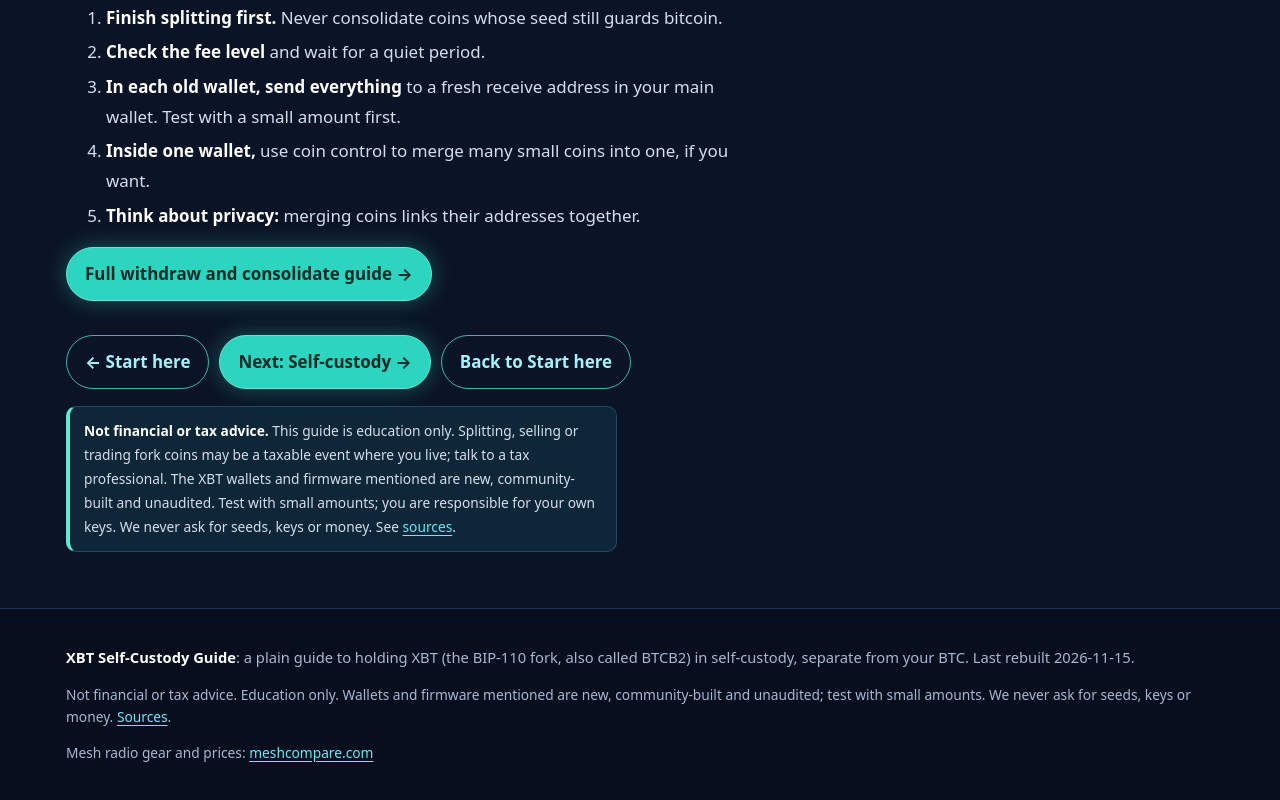
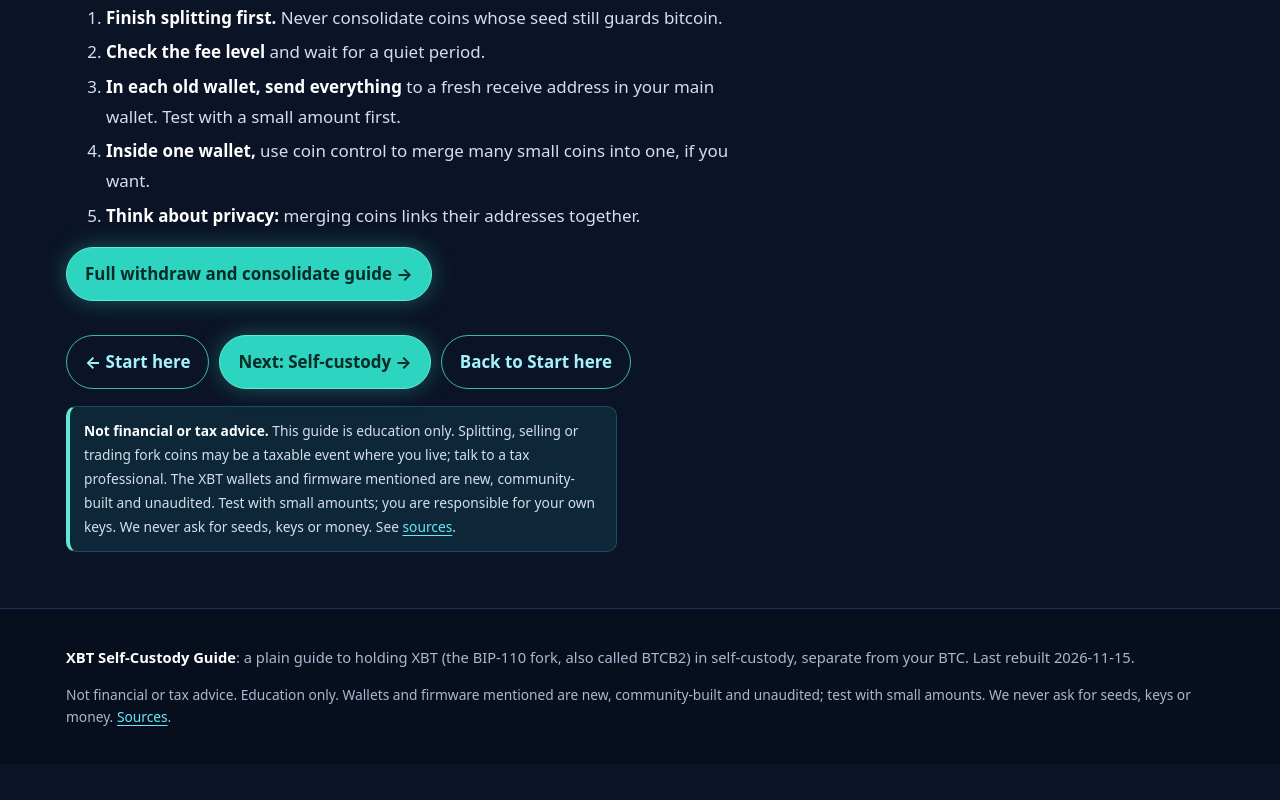
Before and after one commit to Rasputin-69420/xbt-guide, a plain HTML site: page paths/index.html in a window 1280 px wide. Shown: the part 6017-6817 px from the top of the page. After the commit the page ends 6781 px from the top, so only its background shows below. Drawn offline with Linux system fonts and the light colour scheme.

Commit message:
Add guide pages (3/6)

```diff
--- a/paths/index.html
+++ b/paths/index.html
@@ -121,6 +121,5 @@
 <footer class="foot"><div class="wrap">
 <p><strong>XBT Self-Custody Guide</strong>: a plain guide to holding XBT (the BIP-110 fork, also called BTCB2) in self-custody, separate from your BTC. Last rebuilt 2026-11-15.</p>
 <p class="small">Not financial or tax advice. Education only. Wallets and firmware mentioned are new, community-built and unaudited; test with small amounts. We never ask for seeds, keys or money. <a href="../sources/">Sources</a>.</p>
-<p class="small">Mesh radio gear and prices: <a href="https://meshcompare.com/">meshcompare.com</a></p>
 </div></footer>
 </body></html>
```
Also changed, not shown: self-custody/index.html (+0 -1 lines), split/index.html (+0 -1 lines), wallets/index.html (+0 -1 lines).
